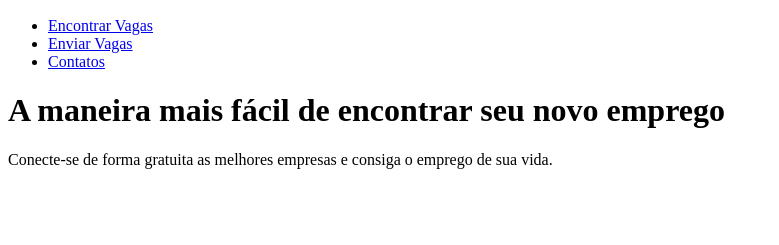
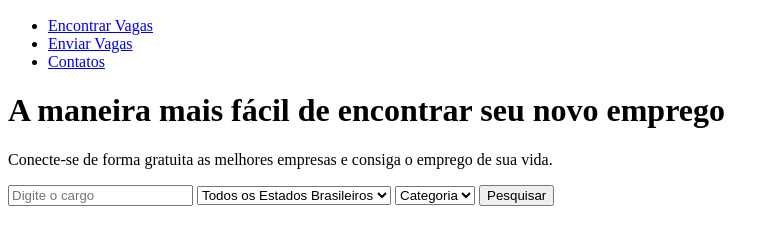
Before and after one commit to Edivansanto5/JoibFinder, a plain HTML site: page index.html in a window 1280 px wide. Shown: the part 139-384 px from the top of the page, without its empty margins (0-779 px from the left). Drawn offline with Linux system fonts and the light colour scheme.

Commit message:
finalizando a criação do formulario da pagina

```diff
--- a/index.html
+++ b/index.html
@@ -26,6 +26,17 @@
                     <h1>A maneira mais fácil de encontrar seu novo emprego</h1>
                     <p>Conecte-se de forma gratuita as melhores empresas e consiga o emprego de sua vida.
                     </p>
+                    <form >
+                        <input type="text" name="job" placeholder="Digite o cargo">
+                        <select name="region">
+                            <option value="">Todos os Estados Brasileiros</option>
+                        </select>
+                        <select name="category" id="">
+                            <option value="">Categoria</option>
+                        </select>
+                        <input type="submit" value="Pesquisar">
+
+                    </form>
                 </div>
             </div>
         </head>
```
